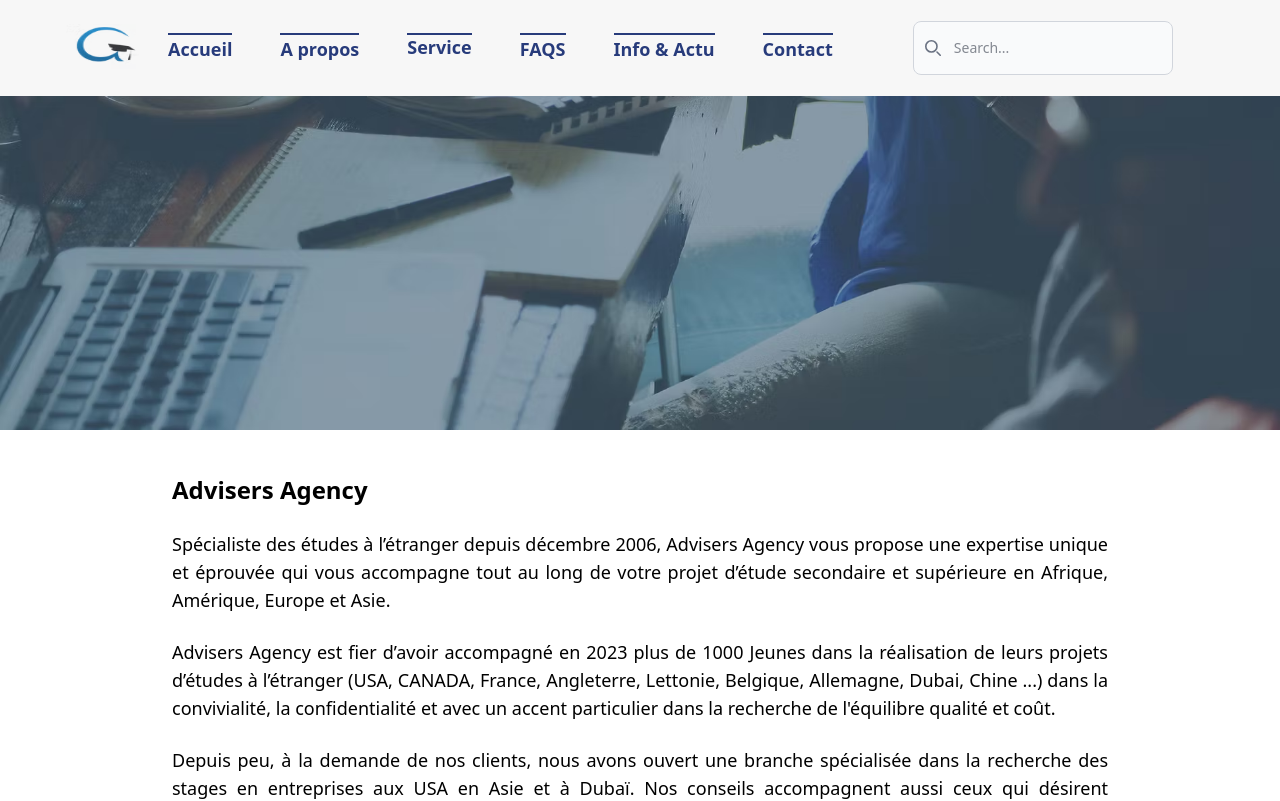
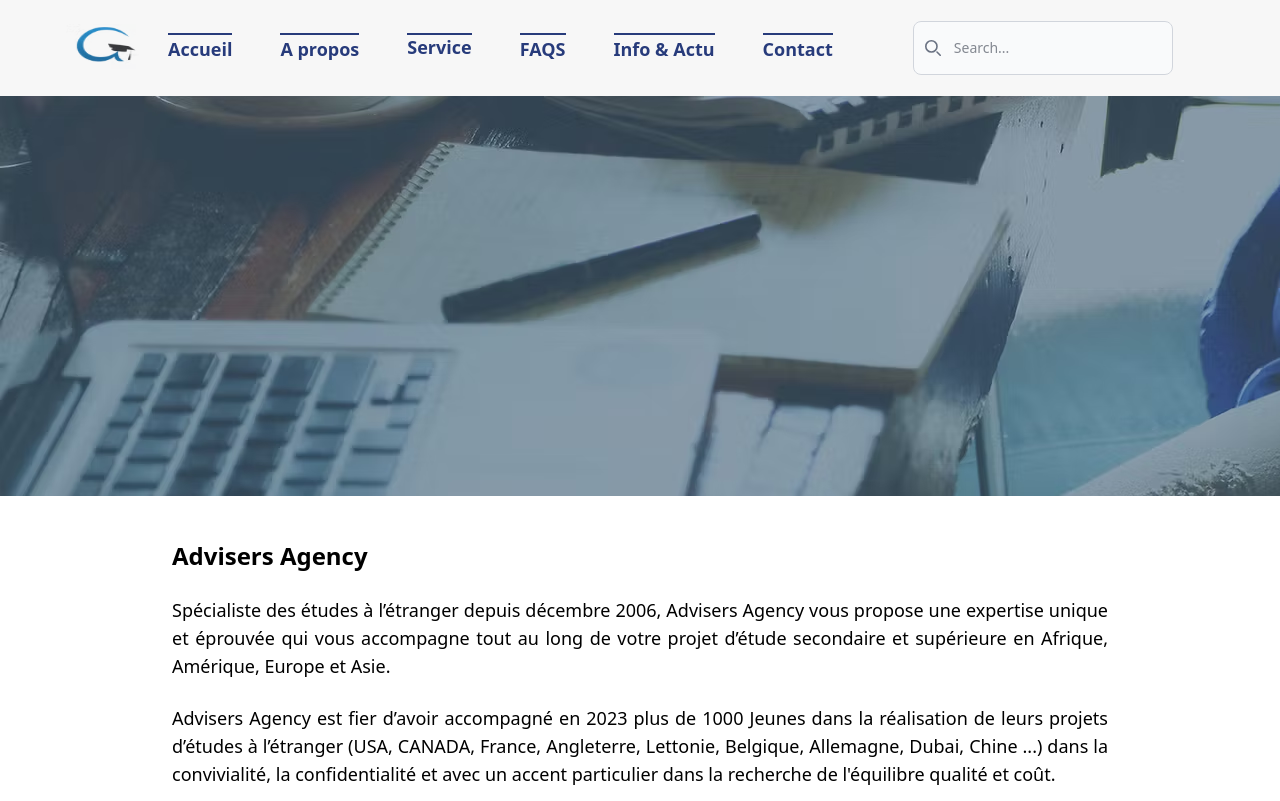
Before and after one commit to Zanguedimitri/advisers-agency, a React (Vite) app: page /a-propos in a window 1280 px wide. Shown: the top 801 px of the page. Built offline with nearby package versions, Linux system fonts and the light colour scheme.

Commit message:
fix:ajout du bg-fixed sur la page apropos

```diff
--- a/src/Pages/Propos.jsx
+++ b/src/Pages/Propos.jsx
@@ -1,17 +1,33 @@
 import apropos from "../assets/img_apropos.avif";
 import patrick from "../assets/patrick-advisers-bureau-douala.avif";
 import Amira from "../assets/Amira-bureau-advisers-lome.avif";
-import DivNavBar from "../components/divNavBar";
+import DivNavBar from "../components/DivNavBar";
 
 export function Apropos() {
   return (
-    <div className="">
+    <div>
       <DivNavBar />
-      <section>
-        <img src={`${apropos}`} className="w-full z-0 relative" alt="" />
-      </section>
+      {/* <section>
+        <img
+          src={`${apropos}`}
+          className="w-full z-0 relative bg-fixed"
+          alt=""
+        />
+      </section> */}
+      <div
+        className="bg-fixed top-0 left-0 w-full h-8   z-0 "
+        style={{
+          backgroundImage: `url(${apropos})`,
+          // backgroundSize: "cover",
+          // backgroundPosition: "center",
+          backgroundRepeat: "no-repeat",
+
+          minHeight: "50vh",
+        }}
+      ></div>
+
       <section className="px-5 md:px-30 py-5 z-10 flex flex-col gap-y-20 justify-center items-center mt-6 ">
-        <div className="flex flex-col gap-y-6 w-[80%] sm:w-[70%] md:w-[70%] lg:w-[90%]">
+        <div className="bg-fixed flex flex-col gap-y-6  w-[80%] sm:w-[70%] md:w-[70%] lg:w-[90%] z-20">
           <h1 className="text-2xl font-bold">Advisers Agency</h1>
           <p className="text-justify text-lg">
             Spécialiste des études à l’étranger depuis décembre 2006, Advisers
```
